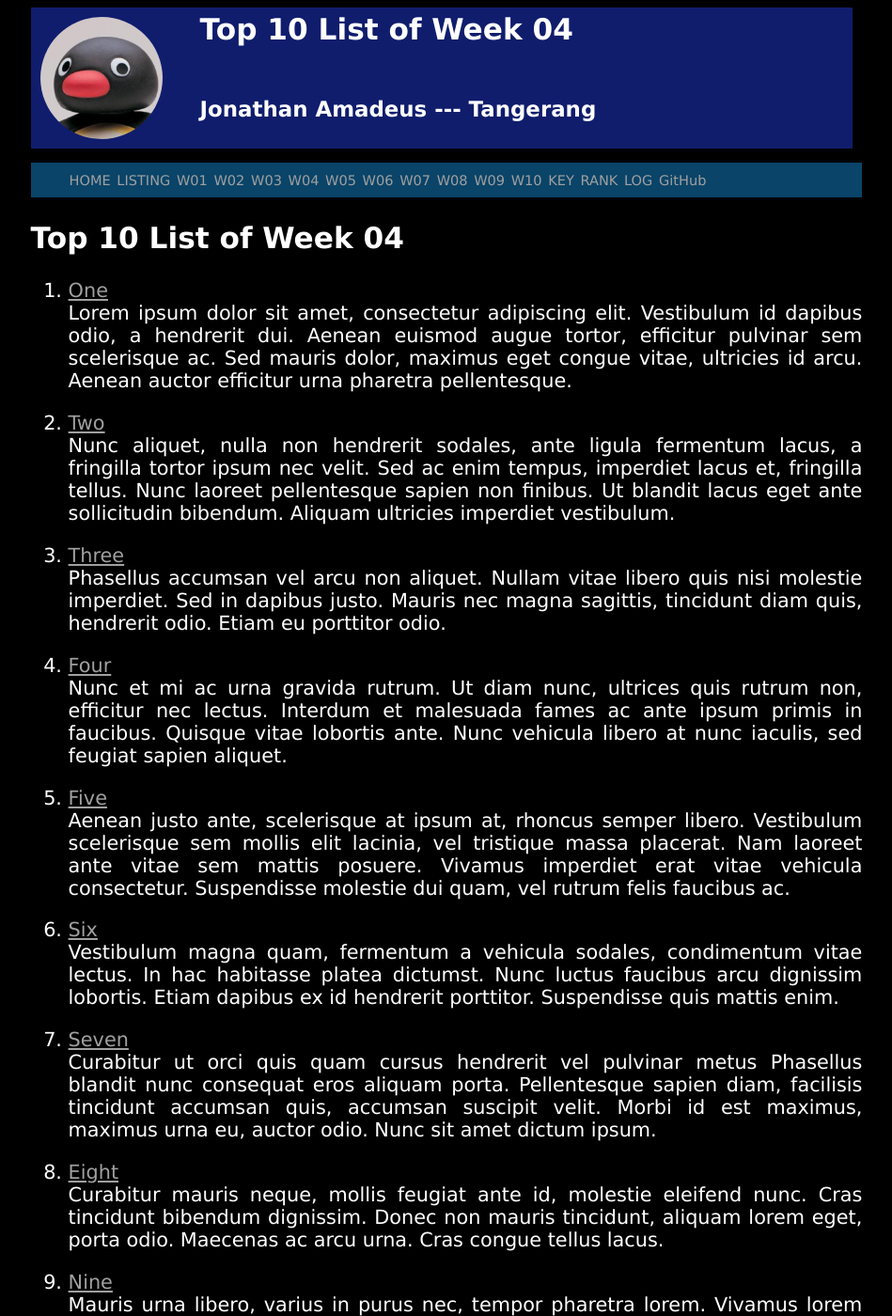
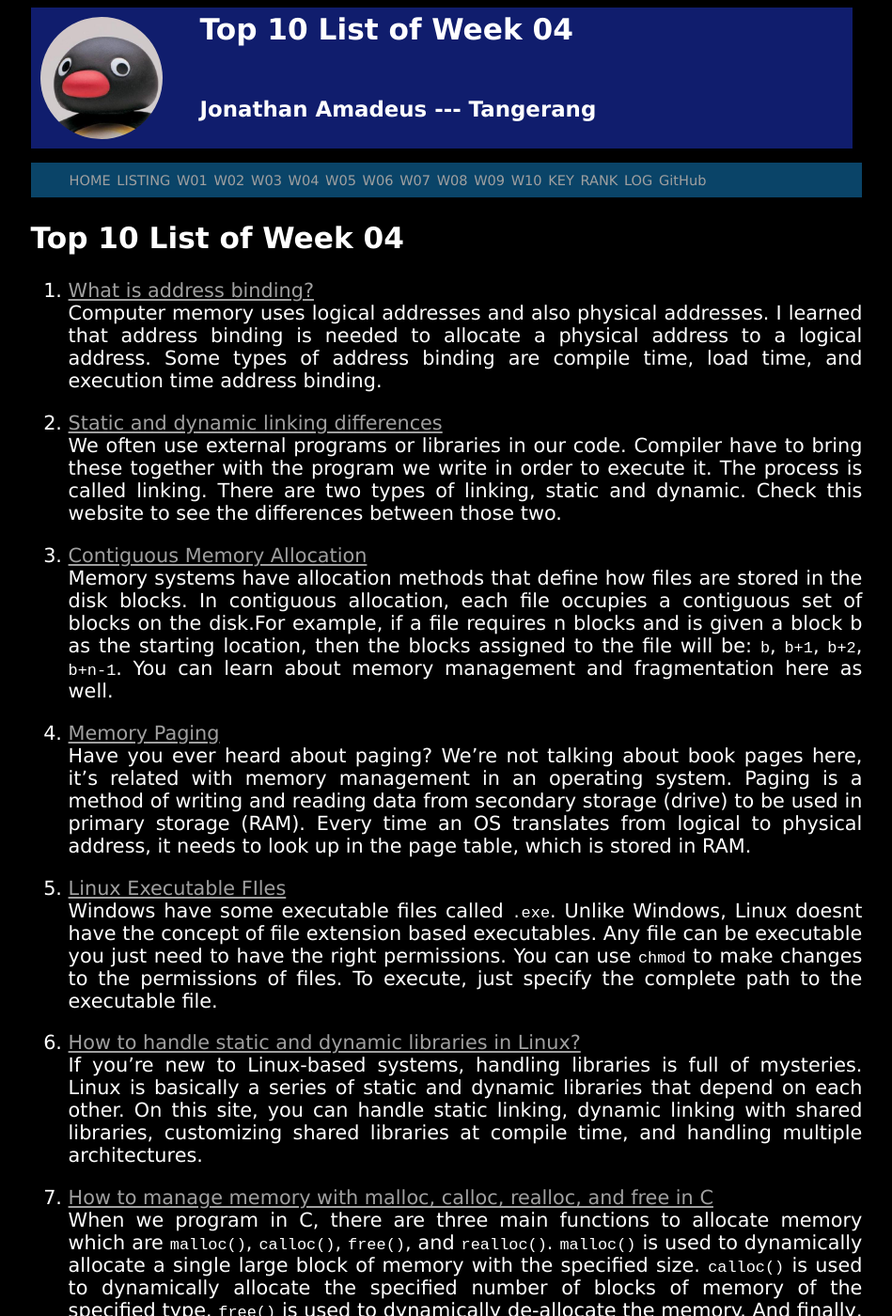
Before and after one commit to HardJoe/os211, a Jekyll site: the page built from w04.md, in a window 1280 px wide and 1400 px high. Shown: the whole window at 94% size, without its empty margins (165-1114 px from the left). Built offline with Jekyll 4.4.1, drawn with Linux system fonts in a browser that asks for light colours; our own code applies the rules of GitHub Pages for plain Markdown files; some of the changed text lies outside the part shown.

Commit message:
Update Week 04 TOP 10 List

```diff
--- a/_config.yml
+++ b/_config.yml
@@ -1,5 +1,5 @@
 title:       "Operating Systems 2021-1 (OS211)"
-version:     "3.1---20-Mar-2021"
+version:     "4.1---28-Mar-2021"
 copyright:   "2021-2021"
 description: >-
   Gas mengmantap!
--- a/w04.md
+++ b/w04.md
@@ -5,72 +5,44 @@ permalink: /W04/
 
 # Top 10 List of Week 04
 
-1. [One](https://en.wikipedia.org/wiki/1)<br>
-Lorem ipsum dolor sit amet, consectetur adipiscing elit.
-Vestibulum id dapibus odio, a hendrerit dui.
-Aenean euismod augue tortor, efficitur pulvinar sem scelerisque ac.
-Sed mauris dolor, maximus eget congue vitae, ultricies id arcu.
-Aenean auctor efficitur urna pharetra pellentesque.
+1. [What is address binding?](https://www.techwalla.com/articles/what-is-address-binding)<br>
+Computer memory uses logical addresses and also physical addresses.
+I learned that address binding is needed to allocate a physical address to a logical address.
+Some types of address binding are compile time, load time, and execution time address binding.
 
-2. [Two](https://en.wikipedia.org/wiki/2)<br>
-Nunc aliquet, nulla non hendrerit sodales, ante ligula fermentum lacus, a fringilla tortor ipsum nec velit.
-Sed ac enim tempus, imperdiet lacus et, fringilla tellus.
-Nunc laoreet pellentesque sapien non finibus.
-Ut blandit lacus eget ante sollicitudin bibendum.
-Aliquam ultricies imperdiet vestibulum.
+2. [Static and dynamic linking differences](https://cs-fundamentals.com/tech-interview/c/difference-between-static-and-dynamic-linking)<br>
+We often use external programs or libraries in our code.
+Compiler have to bring these together with the program we write in order to execute it. The process is called linking. There are two types of linking, static and dynamic. Check this website to see the differences between those two.
 
-3. [Three](https://en.wikipedia.org/wiki/3)<br>
-Phasellus accumsan vel arcu non aliquet.
-Nullam vitae libero quis nisi molestie imperdiet.
-Sed in dapibus justo.
-Mauris nec magna sagittis, tincidunt diam quis, hendrerit odio.
-Etiam eu porttitor odio.
+3. [Contiguous Memory Allocation](https://binaryterms.com/contiguous-memory-allocation-in-operating-system.html)<br>
+Memory systems have allocation methods that define how files are stored in the disk blocks. In contiguous allocation, each file occupies a contiguous set of blocks on the disk.For example, if a file requires n blocks and is given a block b as the starting location, then the blocks assigned to the file will be: `b`, `b+1`, `b+2`, `b+n-1`. You can learn about memory management and fragmentation here as well.
 
-4. [Four](https://en.wikipedia.org/wiki/4)<br>
-Nunc et mi ac urna gravida rutrum.
-Ut diam nunc, ultrices quis rutrum non, efficitur nec lectus.
-Interdum et malesuada fames ac ante ipsum primis in faucibus.
-Quisque vitae lobortis ante.
-Nunc vehicula libero at nunc iaculis, sed feugiat sapien aliquet.
+4. [Memory Paging](https://medium.com/@esmerycornielle/memory-management-paging-43b85abe6d2f)<br>
+Have you ever heard about paging? We're not talking about book pages here, it's related with memory management in an operating system. Paging is a method of writing and reading data from secondary storage (drive) to be used in primary storage (RAM). Every time an OS translates from logical to physical address, it needs to look up in the page table, which is stored in RAM.
 
-5. [Five](https://en.wikipedia.org/wiki/5)<br>
-Aenean justo ante, scelerisque at ipsum at, rhoncus semper libero.
-Vestibulum scelerisque sem mollis elit lacinia, vel tristique massa placerat.
-Nam laoreet ante vitae sem mattis posuere.
-Vivamus imperdiet erat vitae vehicula consectetur.
-Suspendisse molestie dui quam, vel rutrum felis faucibus ac.
+5. [Linux Executable FIles](https://webhostinghero.org/which-are-the-linux-executable-files-and-how-do-we-create-them/)<br>
+Windows have some executable files called `.exe`. Unlike Windows, Linux  doesnt have the concept of file extension based executables. Any file can be executable  you just need to have the right permissions. You can use `chmod` to make changes to the permissions of files. To execute, just specify the complete path to the executable file.
 
-6. [Six](https://en.wikipedia.org/wiki/6)<br>
-Vestibulum magna quam, fermentum a vehicula sodales, condimentum vitae lectus.
-In hac habitasse platea dictumst.
-Nunc luctus faucibus arcu dignissim lobortis.
-Etiam dapibus ex id hendrerit porttitor.
-Suspendisse quis mattis enim.
+6. [How to handle static and dynamic libraries in Linux?](https://opensource.com/article/20/6/linux-libraries)<br>
+If you're new to Linux-based systems, handling libraries is full of mysteries. Linux is basically a series of static and dynamic libraries that depend on each other. On this site, you can handle static linking, dynamic linking with shared libraries, customizing shared libraries at compile time, and handling multiple architectures.
 
-7. [Seven](https://en.wikipedia.org/wiki/7)<br>
-Curabitur ut orci quis quam cursus hendrerit vel pulvinar metus
-Phasellus blandit nunc consequat eros aliquam porta.
-Pellentesque sapien diam, facilisis tincidunt accumsan quis, accumsan suscipit velit.
-Morbi id est maximus, maximus urna eu, auctor odio.
-Nunc sit amet dictum ipsum.
+7. [How to manage memory with malloc, calloc, realloc, and free in C](https://www.youtube.com/watch?v=lQP4X3odvHE)<br>
+When we program in C, there are three main functions to allocate memory which are `malloc()`, `calloc()`, `free()`, and `realloc()`.
+`malloc()` is used to dynamically allocate a single large block of memory with the specified size.
+`calloc()` is used to dynamically allocate the specified number of blocks of memory of the specified type.
+`free()` is used to dynamically de-allocate the memory.
+And finally, `realloc()` is used to dynamically change the memory allocation of a previously allocated memory.
 
-8. [Eight](https://en.wikipedia.org/wiki/8)<br>
-Curabitur mauris neque, mollis feugiat ante id, molestie eleifend nunc.
-Cras tincidunt bibendum dignissim.
-Donec non mauris tincidunt, aliquam lorem eget, porta odio.
-Maecenas ac arcu urna.
-Cras congue tellus lacus.
+8. [Big vs Little Endian](https://www.section.io/engineering-education/what-is-little-endian-and-big-endian/)<br>
+Computers store data in memory in binary system. One of the coolest things about binary system is that you can group bits into bytes and words. But we need a system to properly format this bytes and words, with a sistem called endianness. We have two types of this system, called big and little endian. Check this site to see the difference between those two.
 
-9. [Nine](https://en.wikipedia.org/wiki/9)<br>
-Mauris urna libero, varius in purus nec, tempor pharetra lorem.
-Vivamus lorem nisi, mattis ut tellus at, tincidunt cursus libero.
-Curabitur vehicula placerat neque eget iaculis.
-Nulla facilisi.
-Cras condimentum leo a libero cursus lacinia.
+9. [Memory Mapping](https://bertvandenbroucke.netlify.app/2019/12/08/memory-mapping-files/)<br>
+When we write a program or data from a file, the location in that file is accessed and transfered from the hard drive to a buffer in memory.
+Any file reading or writing will make use of some intermediary memory buffers where data is stored after it is read or before it is written.
+On this site, you can see how memory mapping make these buffers directly accessible to the program, rather than hiding them and only providing some auxiliary functions that expose them.
 
-10. [Ten](https://en.wikipedia.org/wiki/10)<br>
-Nunc imperdiet gravida lorem vitae tincidunt.
-Phasellus tristique nulla at justo finibus pulvinar.
-Phasellus in leo vitae sem congue sollicitudin eu sed risus.
-Aliquam erat volutpat.
-Proin in erat fringilla, pulvinar nisl quis, vulputate purus.
+10. [Using Pointers in C](https://resources.tasking.com/p/how-use-pointers-c-avoiding-errors-and-increasing-efficiency)<br>
+In C language, a pointer is similar to references in Java. However, pointers point directly to memory addresses.
+Pointers also allow you to initalize structs and also arrays. You have to be careful though.
+If you dont use your pointers correctly you can access garbage data or leave them dangling.
+Another product of incorrect usage is memory leaks.
```
Also changed, not shown: 4 other files.
